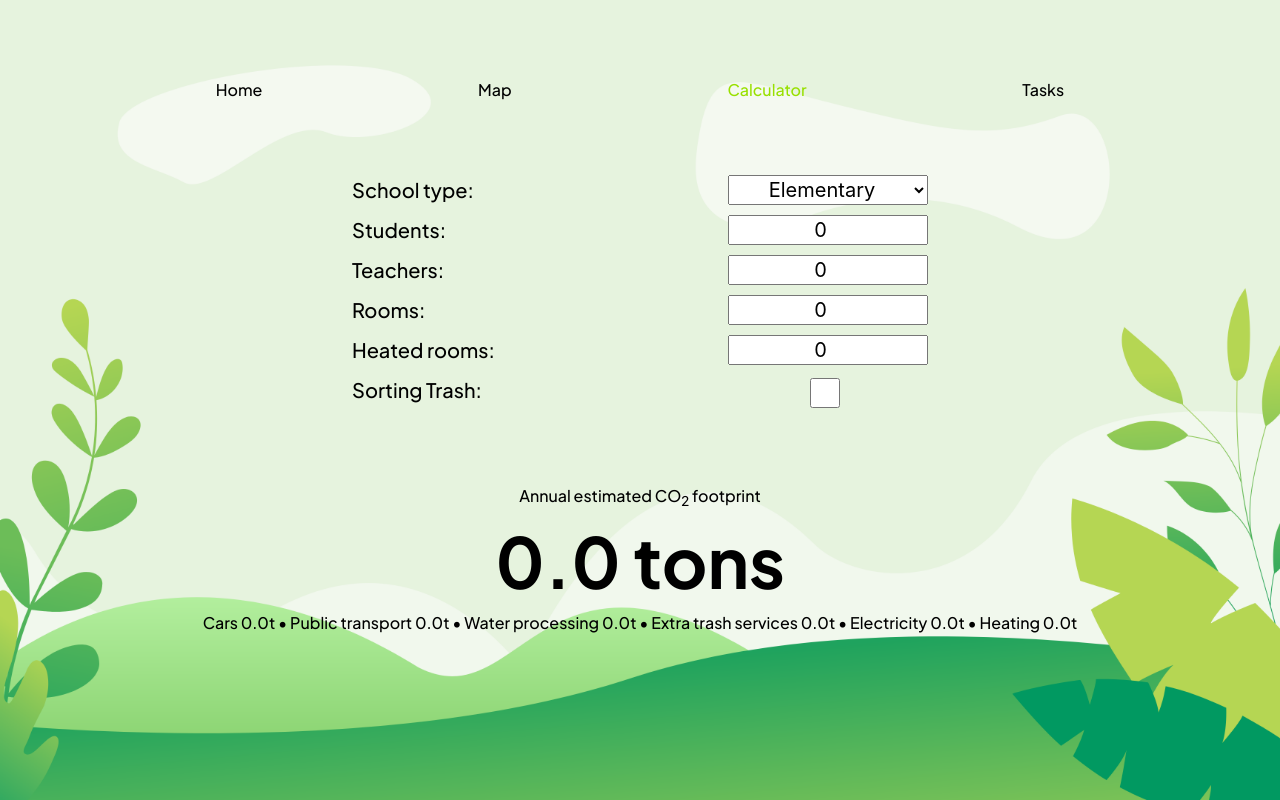
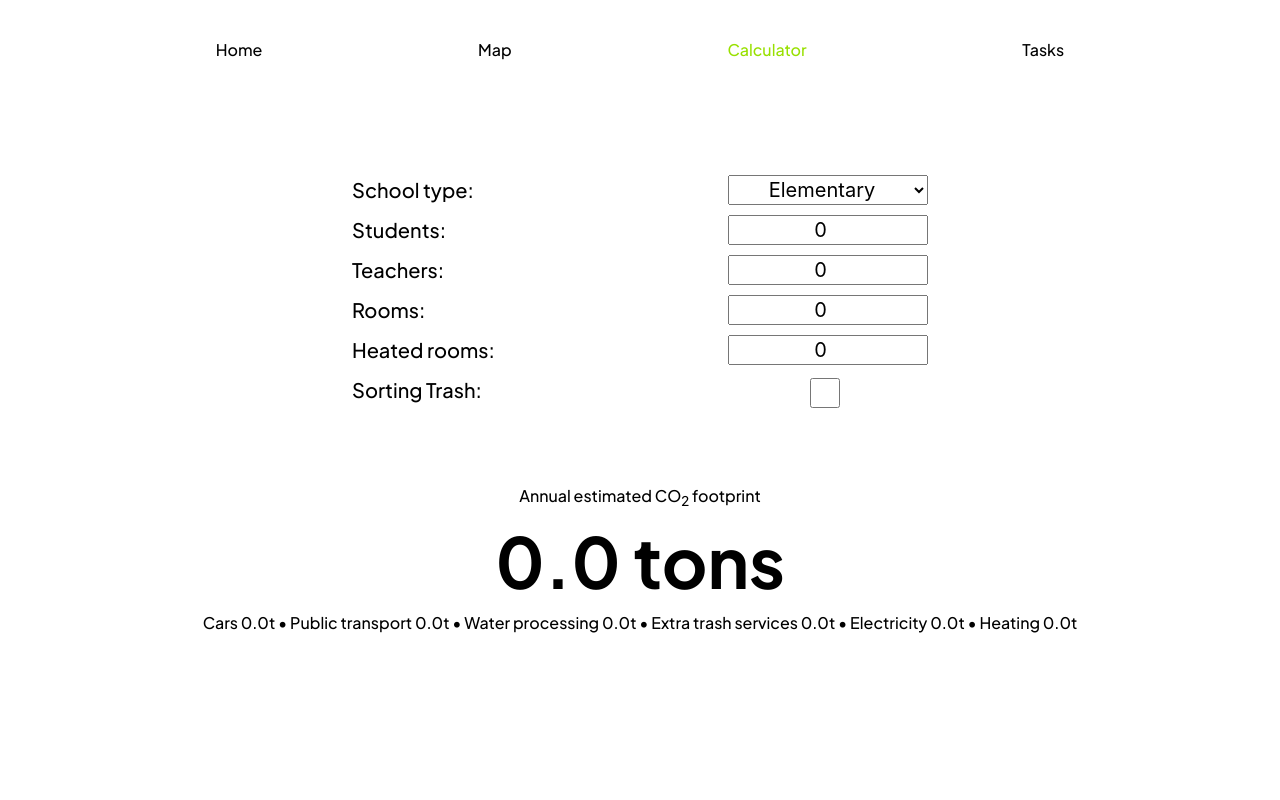
Before and after one commit to dejvokep/erasmus-energy-web-app, a Next.js app: page /calculator in a window 1280 px wide. Built offline with nearby package versions, Linux system fonts and the light colour scheme.

Commit message:
Finished the menu component.

```diff
--- a/components/layout.js
+++ b/components/layout.js
@@ -6,11 +6,10 @@ import Background from "./background";
 export default function Layout(props) {
     return <Fragment>
         <Head>
-            <title>Erasmus+ Alejova | Home</title>
+            <title>Energy is the future of the world</title>
             <link rel="shortcut icon" href="/favicon.ico"/>
             <meta name="viewport" content="width=device-width, initial-scale=1"/>
         </Head>
-        <Background />
         <Menu/>
         {props.children}
     </Fragment>
--- a/components/menu/Menu.js
+++ b/components/menu/Menu.js
@@ -1,5 +1,6 @@
 import styles from "../../styles/Menu.module.css"
 import MenuItem from "./MenuItem";
+import {useEffect, useRef} from "react";
 
 const PAGES = [
     {
@@ -21,7 +22,15 @@ const PAGES = [
 ]
 
 export default function Menu() {
-    return <div className={styles.container}>
+    const ref = useRef();
+
+    useEffect(() => {
+        document.onscroll = () => {
+            ref.current.style.setProperty("--color", (document.documentElement.scrollTop || document.body.scrollTop) > 0 ? "lightgrey" : "transparent")
+        }
+    }, []);
+
+    return <div className={styles.container} ref={ref}>
         {PAGES.map(page => <MenuItem key={page.route} route={page.route} name={page.name}/>)}
     </div>
 }
--- a/styles/Menu.module.css
+++ b/styles/Menu.module.css
@@ -1,50 +1,23 @@
 .container {
     position: fixed;
     z-index: 1;
-    top: 80px;
+    top: 0;
 
     width: 100%;
     height: 20px;
+    box-sizing: content-box;
 
     display: inline-flex;
     justify-content: space-evenly;
+
+    padding: 40px 0;
+    background: rgba(255, 255, 255, 0.95);
+    box-shadow: 5px 10px 100px var(--color);
+    transition: .5s;
 }
 
-p.active::after {
-    width: 100%;
-}
-
-.options p {
-    position: relative;
-    text-transform: uppercase;
-    display: inline-block;
-    margin: 0 40px;
-    padding: 5px 10px;
-    font-size: 25px;
-    line-height: 40px;
-    font-weight: 600;
-}
-
-.options p::after {
-    position: absolute;
-    bottom: 0;
-    left: 0;
-
-    content: "";
-    height: 2px;
-    border-radius: 2px;
-    background-color: #39b54a;
-}
 
 @media only screen and (max-width: 650px) {
     .container {
-        top: 0;
-        background: #E6F3DEEA;
-    }
-
-    .options p {
-        margin: 0 10px;
-        font-size: 20px;
-        padding: 0 10px;
     }
 }
```
